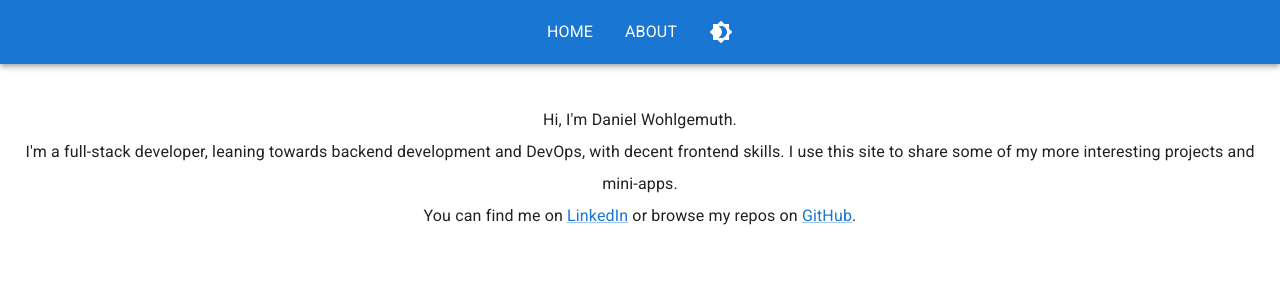
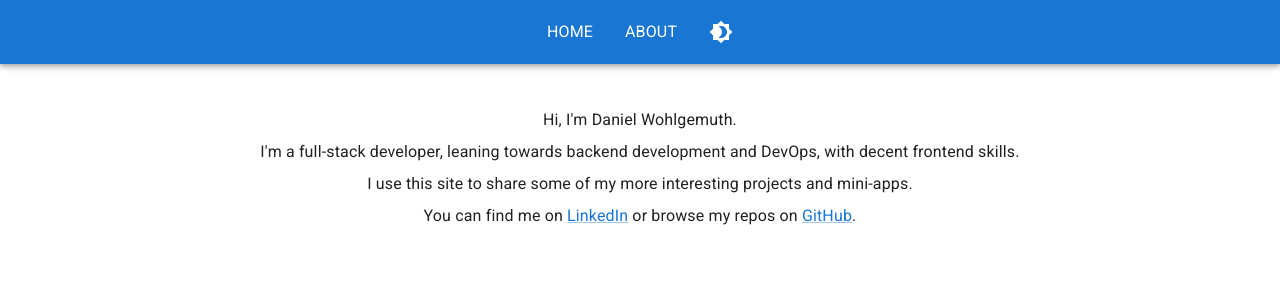
Before and after one commit to danielwohlgemuth/danielwohlgemuth.github.io, a React (Create React App) app: page /#/about in a window 1280 px wide. Shown: the top 300 px of the page. Built offline with nearby package versions, Linux system fonts and the light colour scheme.

Commit message:
Restructure About page

```diff
--- a/src/Components/About.js
+++ b/src/Components/About.js
@@ -10,8 +10,11 @@ function About() {
           Hi, I'm Daniel Wohlgemuth.
         </Typography>
         <Typography sx={{ typography: 'body1', lineHeight: 2 }}>
-          I'm a full-stack developer, leaning towards backend development and DevOps, with decent frontend skills. I use this site to share some of my more interesting projects and mini-apps.
+          I'm a full-stack developer, leaning towards backend development and DevOps, with decent frontend skills.
         </Typography>
+        <Typography sx={{ typography: 'body1', lineHeight: 2 }}>
+          I use this site to share some of my more interesting projects and mini-apps.
+	</Typography>
         <Typography sx={{ typography: 'body1', lineHeight: 2 }}>
           You can find me on{" "}
           <Link href="https://www.linkedin.com/in/danielwohlgemuth/" target="_blank" rel="noreferrer">
```
